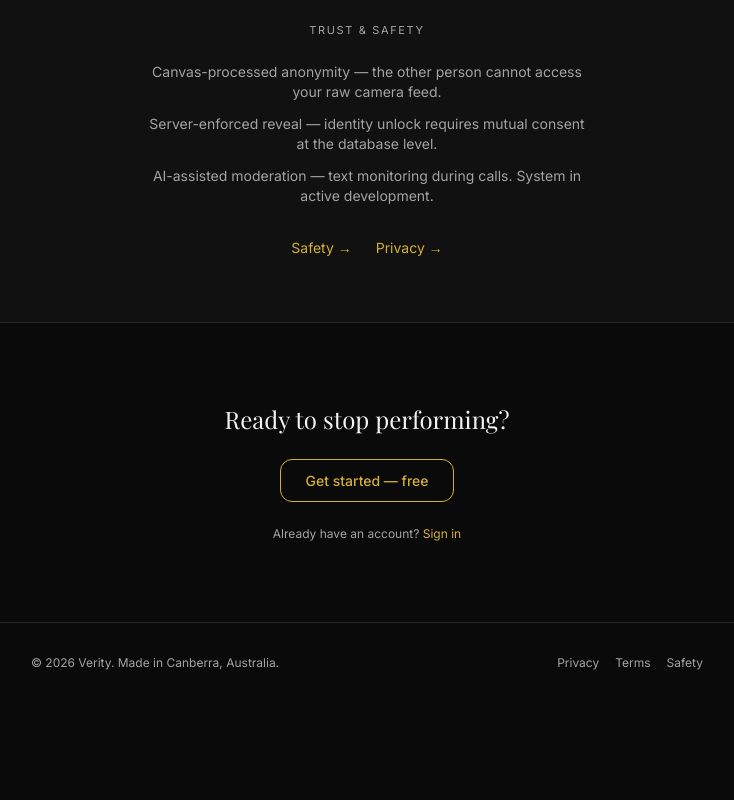
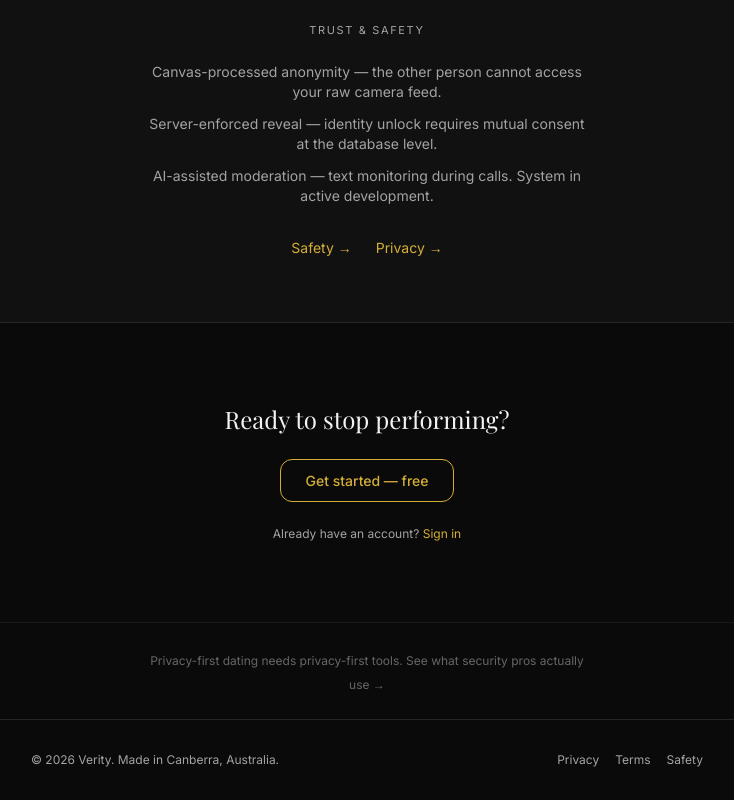
Before and after one commit to joshcabana/verity-app, a Next.js app: page / in a window 1280 px wide. Shown: the part 1773-2573 px from the top of the page, without its empty margins (273-1007 px from the left). Before the commit the page ends 2476 px from the top, so only its background shows below. Built offline with nearby package versions, Linux system fonts and the light colour scheme; no server answers; the database is empty.

Commit message:
Add AI Security Brief cross-promotion banner in homepage footer
Subtle text link above footer: 'Privacy-first dating needs privacy-first tools'
Links to aithreatbrief.com/tools with UTM tracking (source=verity)
Styled as muted/60 opacity — doesn't distract from Verity CTA flow

```diff
--- a/src/app/page.tsx
+++ b/src/app/page.tsx
@@ -271,6 +271,21 @@ export default async function LandingPage() {
         </div>
       </section>
 
+      {/* ── CROSS-PROMO ── */}
+      <section className="py-6 px-6 border-t border-border/50">
+        <div className="max-w-md mx-auto text-center">
+          <a
+            href="https://aithreatbrief.com/tools?utm_source=verity&utm_medium=banner&utm_campaign=cross-promo"
+            target="_blank"
+            rel="noopener noreferrer"
+            className="text-xs text-muted/60 hover:text-muted transition-colors"
+          >
+            Privacy-first dating needs privacy-first tools.
+            See what security pros actually use →
+          </a>
+        </div>
+      </section>
+
       {/* ── FOOTER ── */}
       <footer className="py-8 px-6 border-t border-border">
         <div className="max-w-2xl mx-auto flex flex-col sm:flex-row items-center justify-between gap-4 text-xs text-muted">
```
